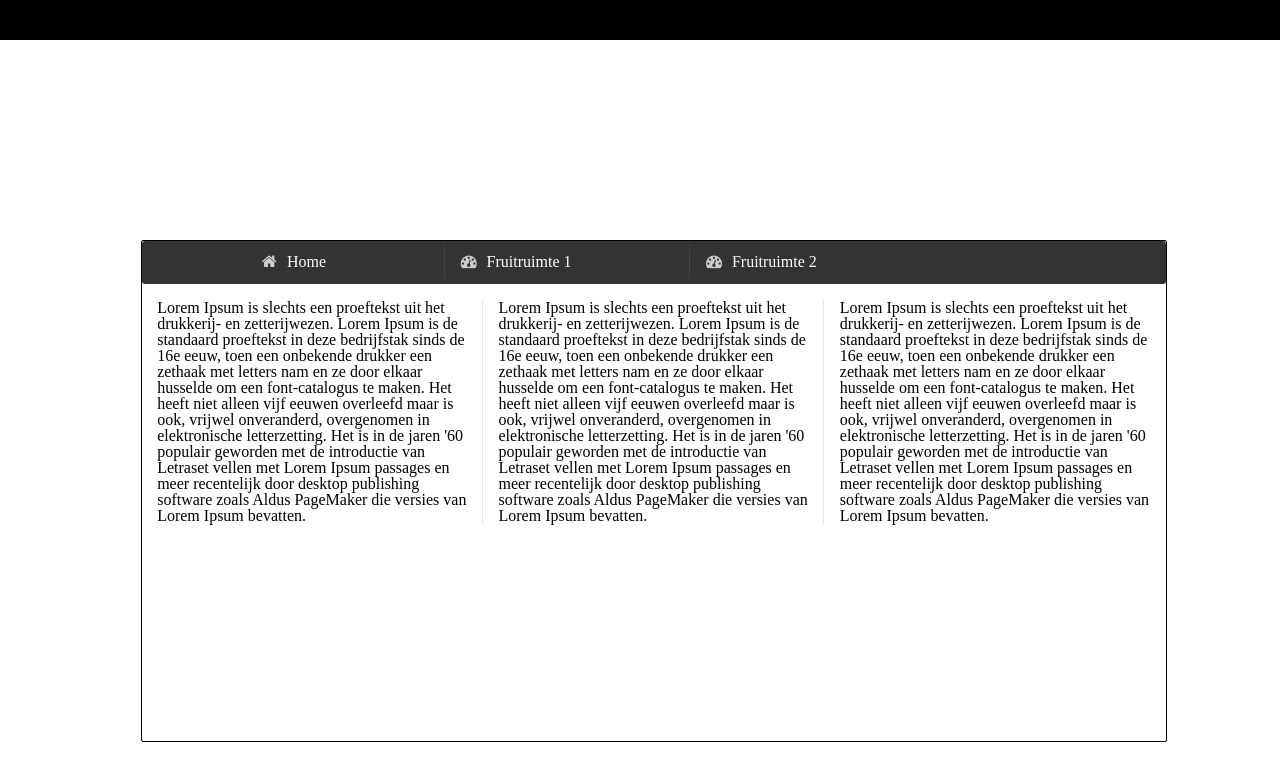
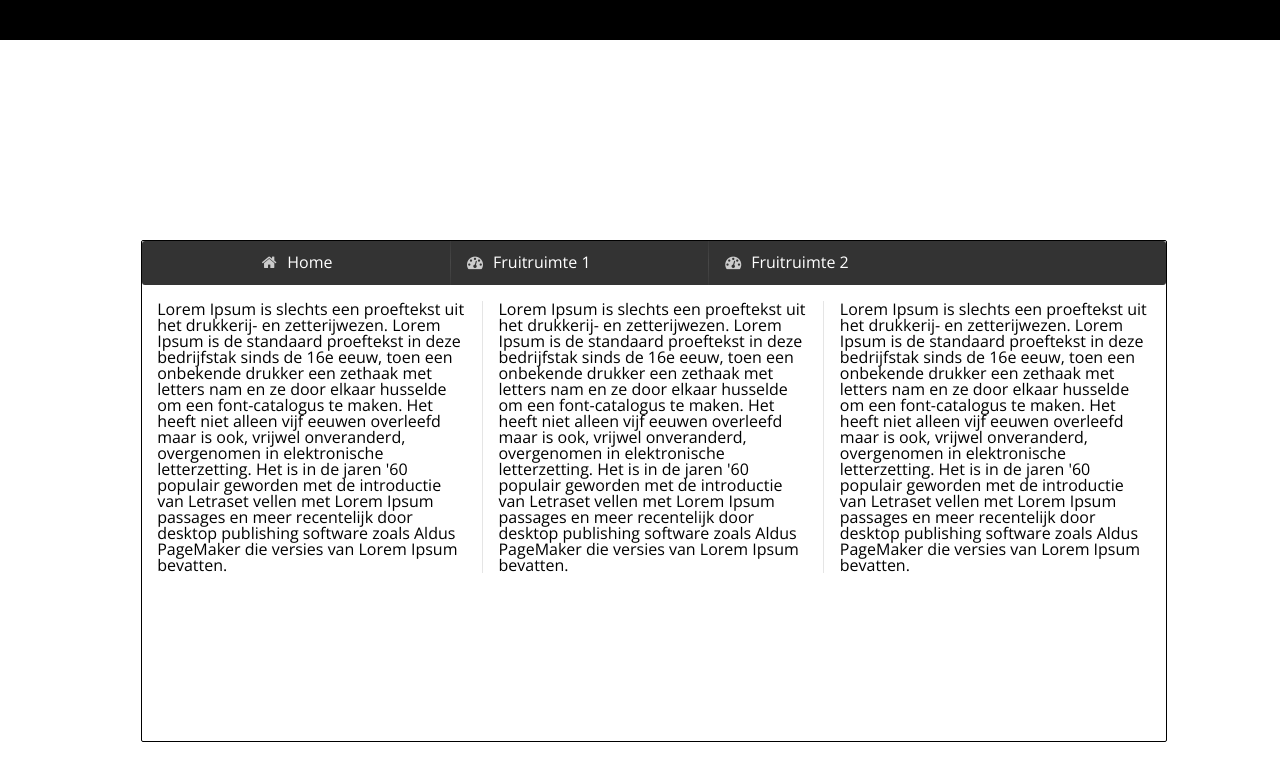
Before and after one commit to jordyijsselstijn/RotterzwamApp, a PHP site: page / in a window 1280 px wide. Shown: the top 781 px of the page. Run offline with PHP 8.4, Linux system fonts and the light colour scheme.

Commit message:
added font

```diff
--- a/css/style.css
+++ b/css/style.css
@@ -33,12 +33,12 @@ table {
     border-spacing: 0;
 }
 
+html{
+    font-family: 'Open Sans', sans-serif;
+}
 
 .main-menu{
-
     width:100%;
-
-
 }
 
 #container{
@@ -60,6 +60,4 @@ table {
 
 .item{
     margin-left: 10%;
-
-
 }
```
